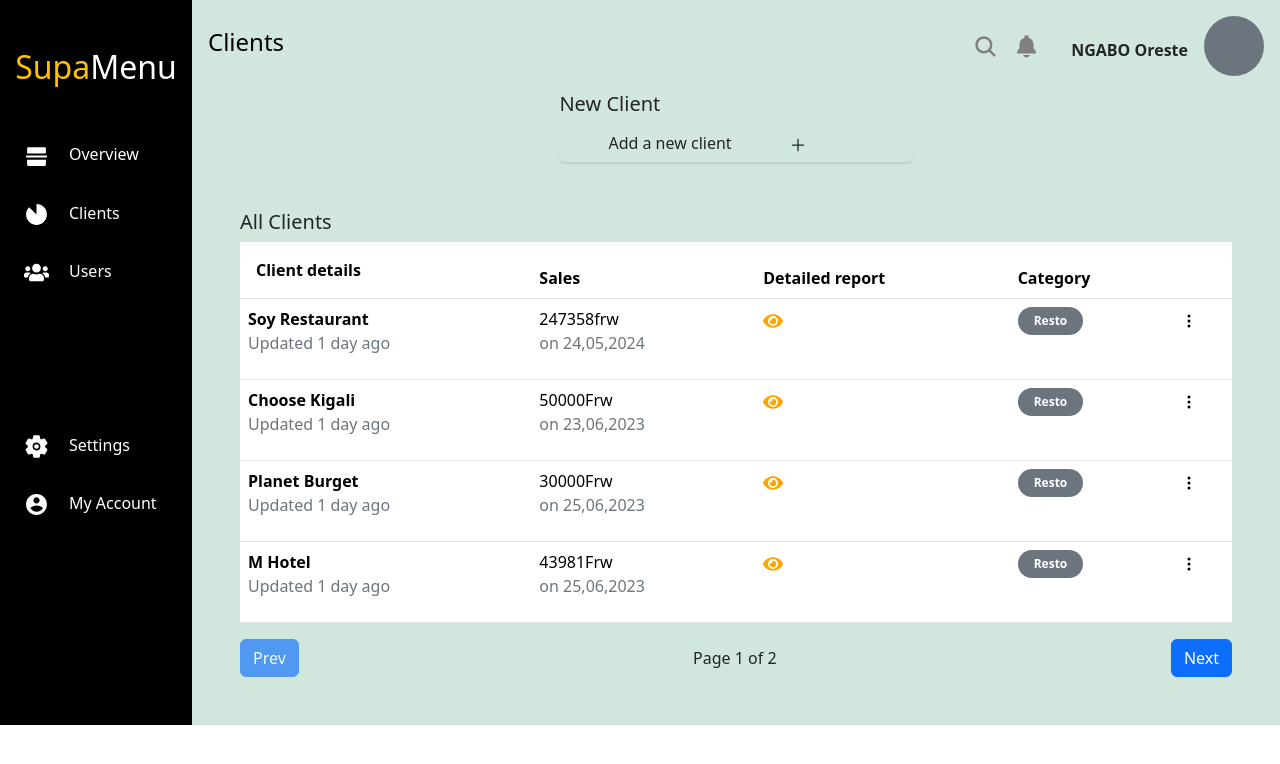
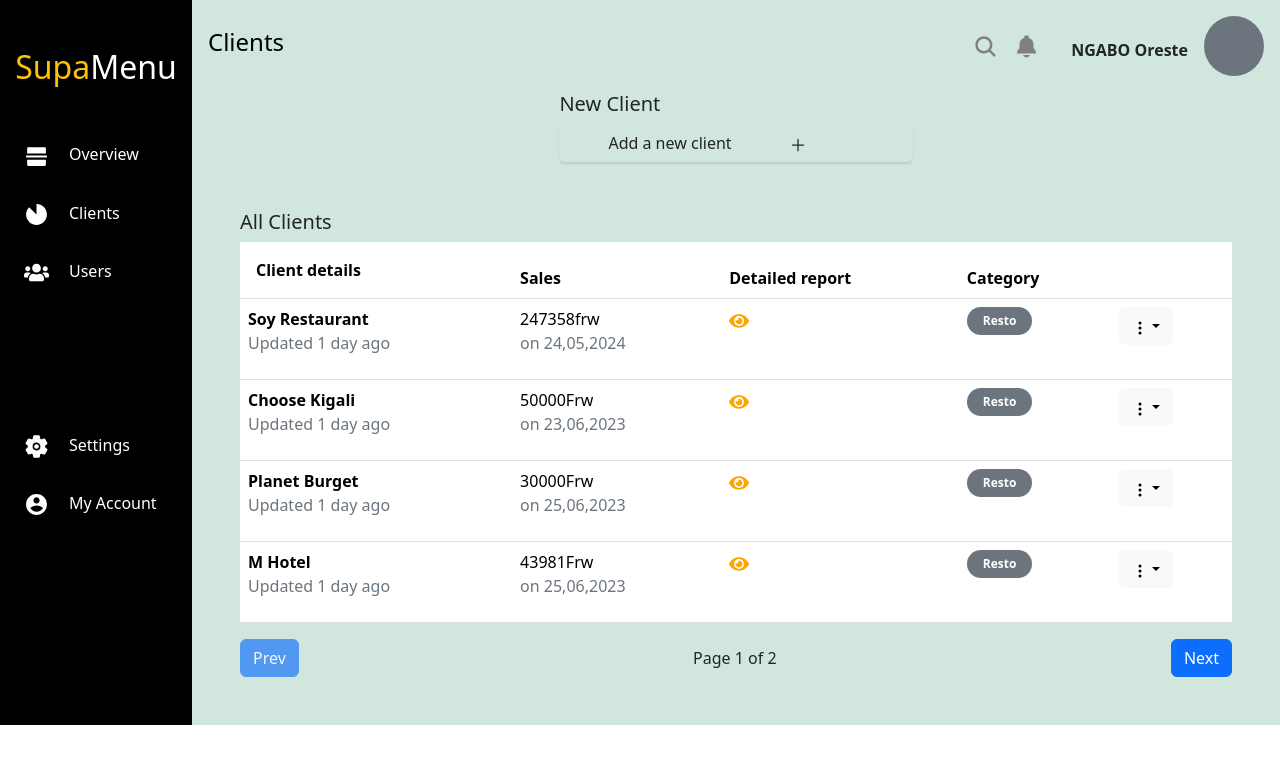
Before and after one commit to orestengabo0/Supa-menu-, a React (Vite) app in the folder Front-end/: page / in a window 1280 px wide. Shown: the top 764 px of the page. Built offline with nearby package versions, Linux system fonts and the light colour scheme.

Commit message:
Adding delete and update options on the table\

```diff
--- a/Front-end/package.json
+++ b/Front-end/package.json
@@ -11,6 +11,7 @@
   "dependencies": {
     "bootstrap": "^5.3.3",
     "react": "^18.2.0",
+    "react-bootstrap": "^2.10.3",
     "react-dom": "^18.2.0",
     "react-icons": "^5.2.1",
     "react-router-dom": "^6.24.0"
--- a/Front-end/src/components/TableClients/ClientTable.tsx
+++ b/Front-end/src/components/TableClients/ClientTable.tsx
@@ -1,7 +1,8 @@
-import { useState } from "react";
+import React, { useState } from "react";
 import { FaEye } from "react-icons/fa";
+import { BsThreeDotsVertical } from "react-icons/bs";
+import { Dropdown } from "react-bootstrap";
 import Badge from "./Badge";
-import { BsThreeDotsVertical } from "react-icons/bs";
 
 const ClientTable = () => {
   const [currentPage, setCurrentPage] = useState(1);
@@ -70,7 +71,18 @@
               <td>
                 <Badge />
               </td>
-              <td><BsThreeDotsVertical /></td>
+              <td>
+                <Dropdown>
+                  <Dropdown.Toggle variant="light" id="dropdown-basic">
+                    <BsThreeDotsVertical />
+                  </Dropdown.Toggle>
+
+                  <Dropdown.Menu>
+                    <Dropdown.Item href="#/action-1">Update</Dropdown.Item>
+                    <Dropdown.Item href="#/action-2">Delete</Dropdown.Item>
+                  </Dropdown.Menu>
+                </Dropdown>
+              </td>
             </tr>
           ))}
         </tbody>
```
Also changed, not shown: 1 other file (tests, documents, lock files or other folders).
